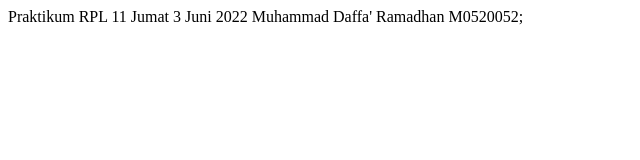
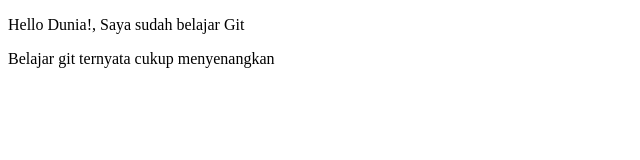
Before and after one commit to MuhDaffa87/Prak11GITRPL, a plain HTML site: page index.html in a window 1280 px wide. Shown: the whole page, without its empty margins (0-640 px from the left). Drawn offline with Linux system fonts and the light colour scheme.

Commit message:
menambah paragraf

```diff
--- a/index.html
+++ b/index.html
@@ -1,11 +1,14 @@
 <!DOCTYPE html>
-<html lang="en">
+<html>
+
 <head>
-Praktikum RPL 11
+    <meta charset="utf-8">
+    <title>Belajar Git - Project 01</title>
 </head>
+
 <body>
-Jumat 3 Juni 2022
-Muhammad Daffa' Ramadhan M0520052;
+    <p>Hello Dunia!, Saya sudah belajar Git</p>
+    <p>Belajar git ternyata cukup menyenangkan</p>
+</body>
 
-</body>
 </html>
```
